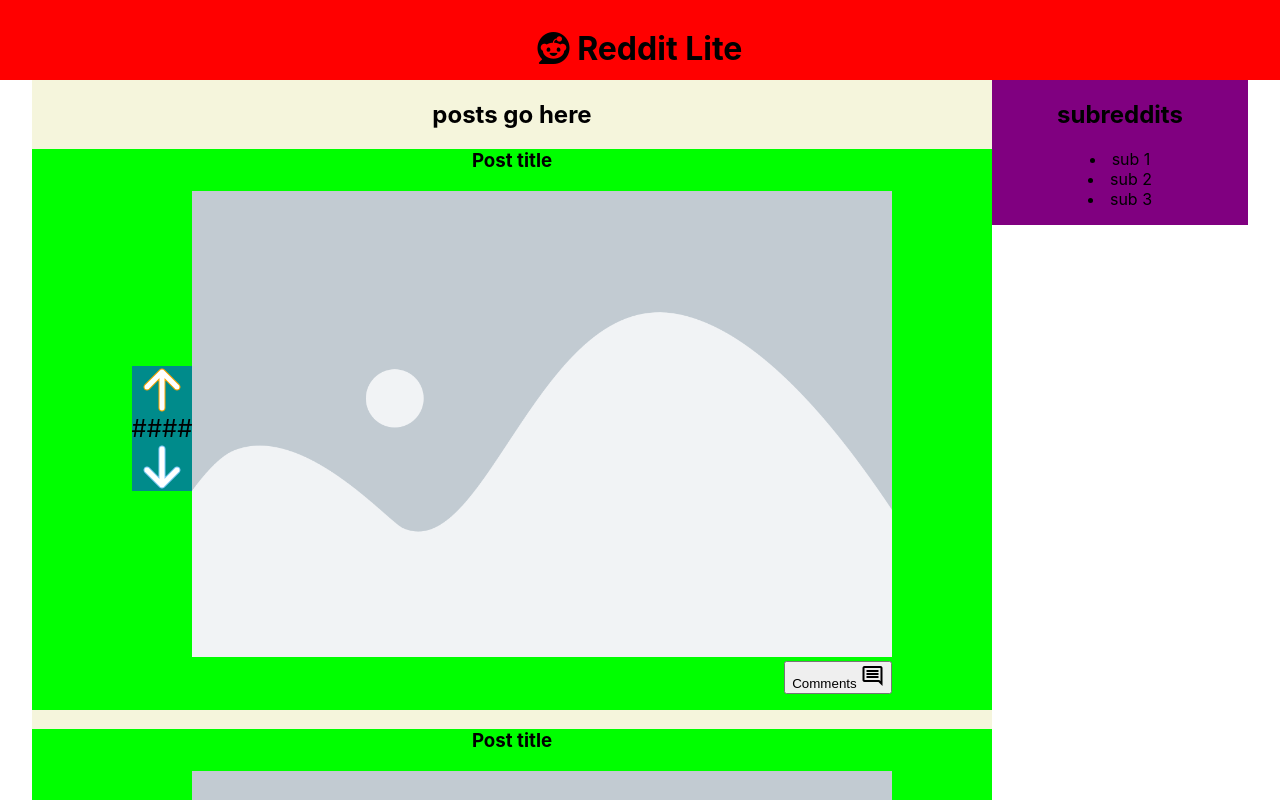
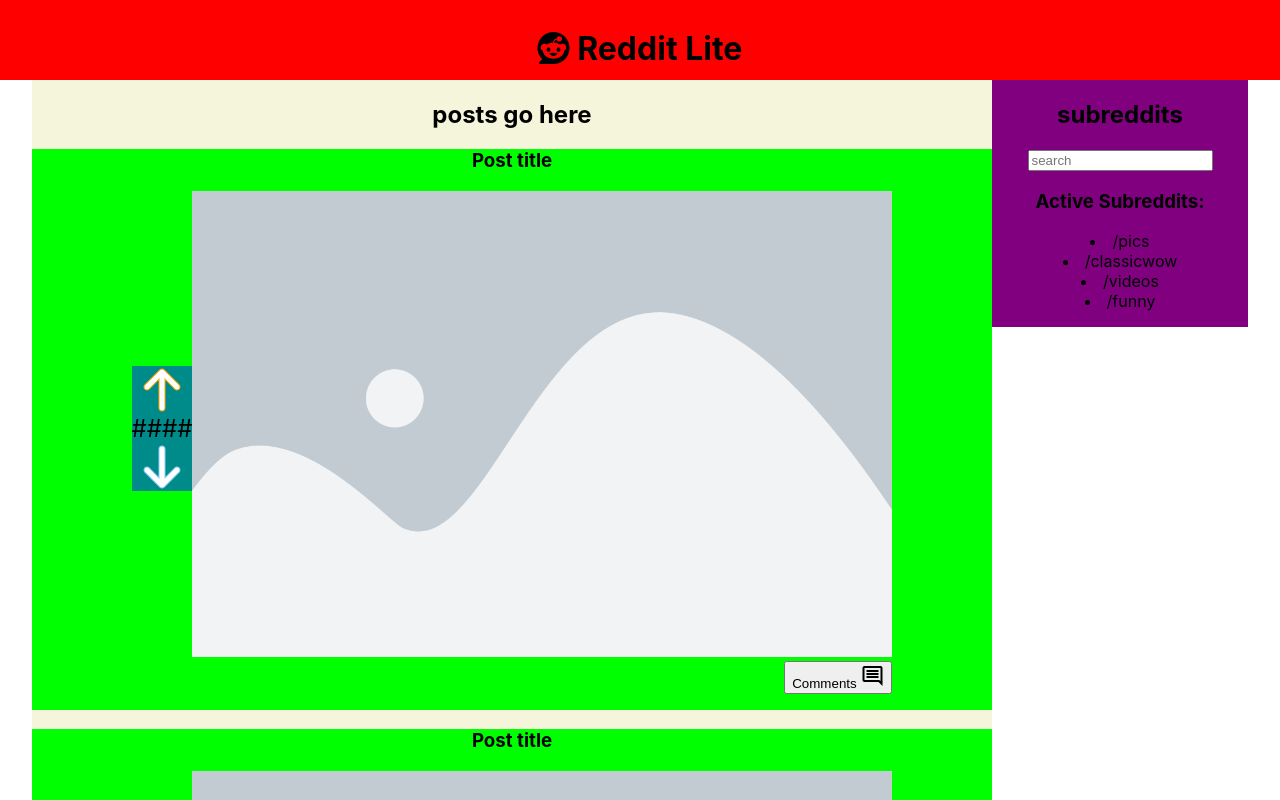
Before and after one commit to XSquid/reddit-lite, a React (Create React App) app: page / in a window 1280 px wide. Shown: the top 800 px of the page. Built offline with nearby package versions, Linux system fonts and the light colour scheme.

Commit message:
Progress on subreddit component, store

```diff
--- a/src/App.js
+++ b/src/App.js
@@ -17,3 +17,9 @@ function App() {
 }
 
 export default App;
+
+
+//set up store with dummy values
+//import store values into subreddit list, posts
+//when press comment button, expand to show comments\
+//upvote/downvote buttons increase or decrease upvote count in store
--- a/src/Component/Subreddit/subreddit.js
+++ b/src/Component/Subreddit/subreddit.js
@@ -1,14 +1,20 @@
 import React from "react";
 import './subreddit.css'
+import { useSelector } from "react-redux";
+import { selectSubreddits } from "../../Store/subredditSlice";
 
 export default function Subreddit() {
+
+    const subredditList = useSelector(selectSubreddits)
+
+
     return(
         <div className='subreddits'>
             <h2>subreddits</h2>
+            <input placeholder='search'></input>
+            <h3>Active Subreddits:</h3>
             <ul>
-                <li>sub 1</li>
-                <li>sub 2</li>
-                <li>sub 3</li>
+                {subredditList.map((ea) => <li>{ea}</li>)}
             </ul>
         </div>
     )
--- /dev/null
+++ b/src/Store/store.js
@@ -0,0 +1,8 @@
+import { configureStore } from "@reduxjs/toolkit";
+import subredditsReducer from './subredditSlice'
+
+export default configureStore({
+    reducer:{
+        subreddits: subredditsReducer
+    }
+})
--- /dev/null
+++ b/src/Store/subredditSlice.js
@@ -0,0 +1,19 @@
+import { createSlice } from "@reduxjs/toolkit";
+
+
+export const subredditsSlice = createSlice({
+    name: 'subreddits',
+    initialState: {
+        subreddits: ['/pics', '/classicwow', '/videos', '/funny']
+    },
+    reducers: {
+        addSubreddit: (state, action) => {
+            const {name} = action.payload
+            state.subreddits.push(name)
+        }
+    }
+})
+
+export const {addSubreddit} = subredditsSlice.actions
+export const selectSubreddits = (state) => state.subreddits.subreddits
+export default subredditsSlice.reducer;
--- a/src/index.js
+++ b/src/index.js
@@ -3,12 +3,17 @@ import ReactDOM from 'react-dom/client';
 import './index.css';
 import App from './App';
 import reportWebVitals from './reportWebVitals';
+import { Provider } from "react-redux";
+import store from './Store/store';
 
 
 const root = ReactDOM.createRoot(document.getElementById('root'));
 root.render(
   <React.StrictMode>
-    <App />
+    <Provider store={store}>
+      <App />
+    </Provider>
+
   </React.StrictMode>
 );
 
```
Also changed, not shown: src/Store/postSlice.js (added).
